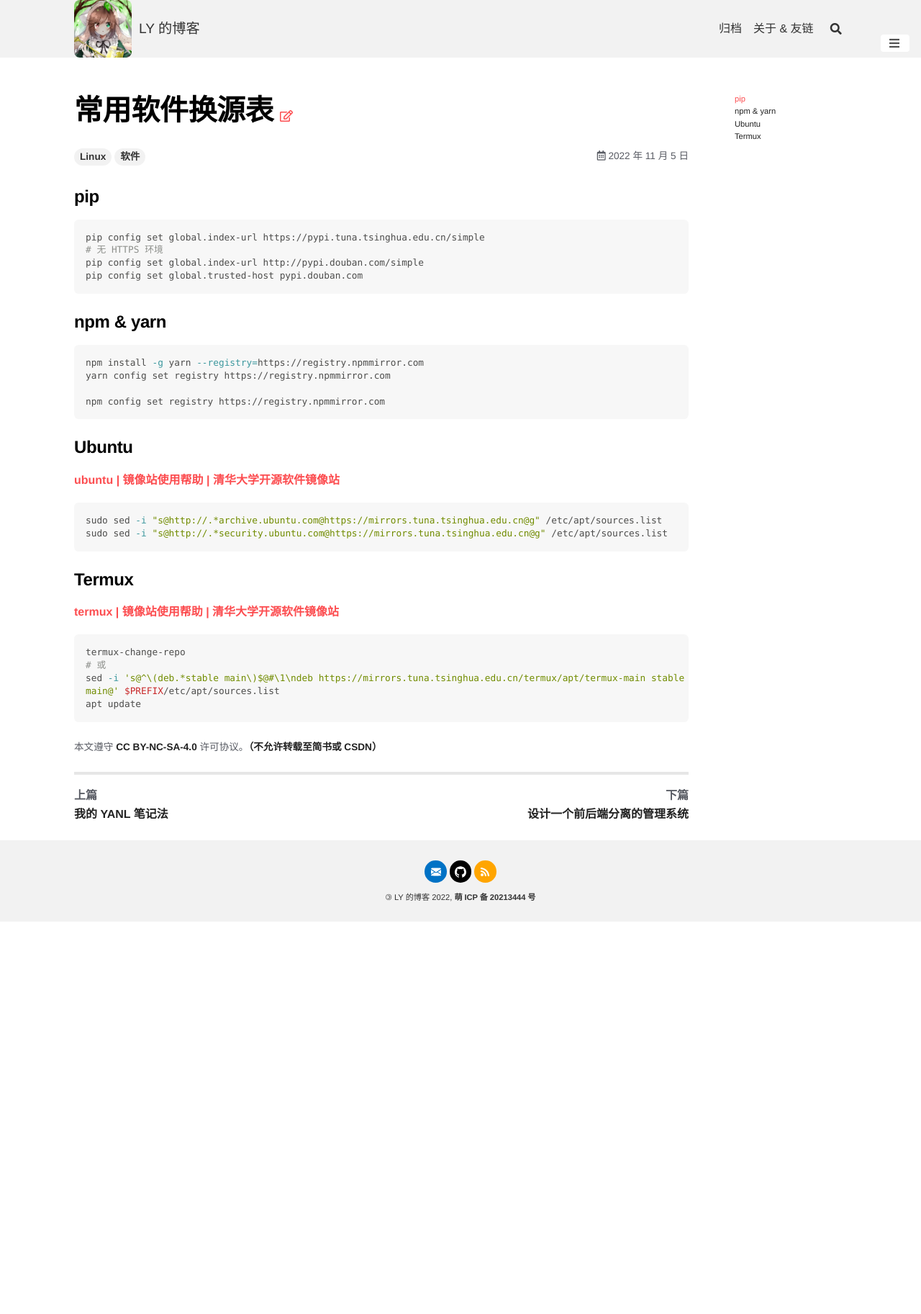
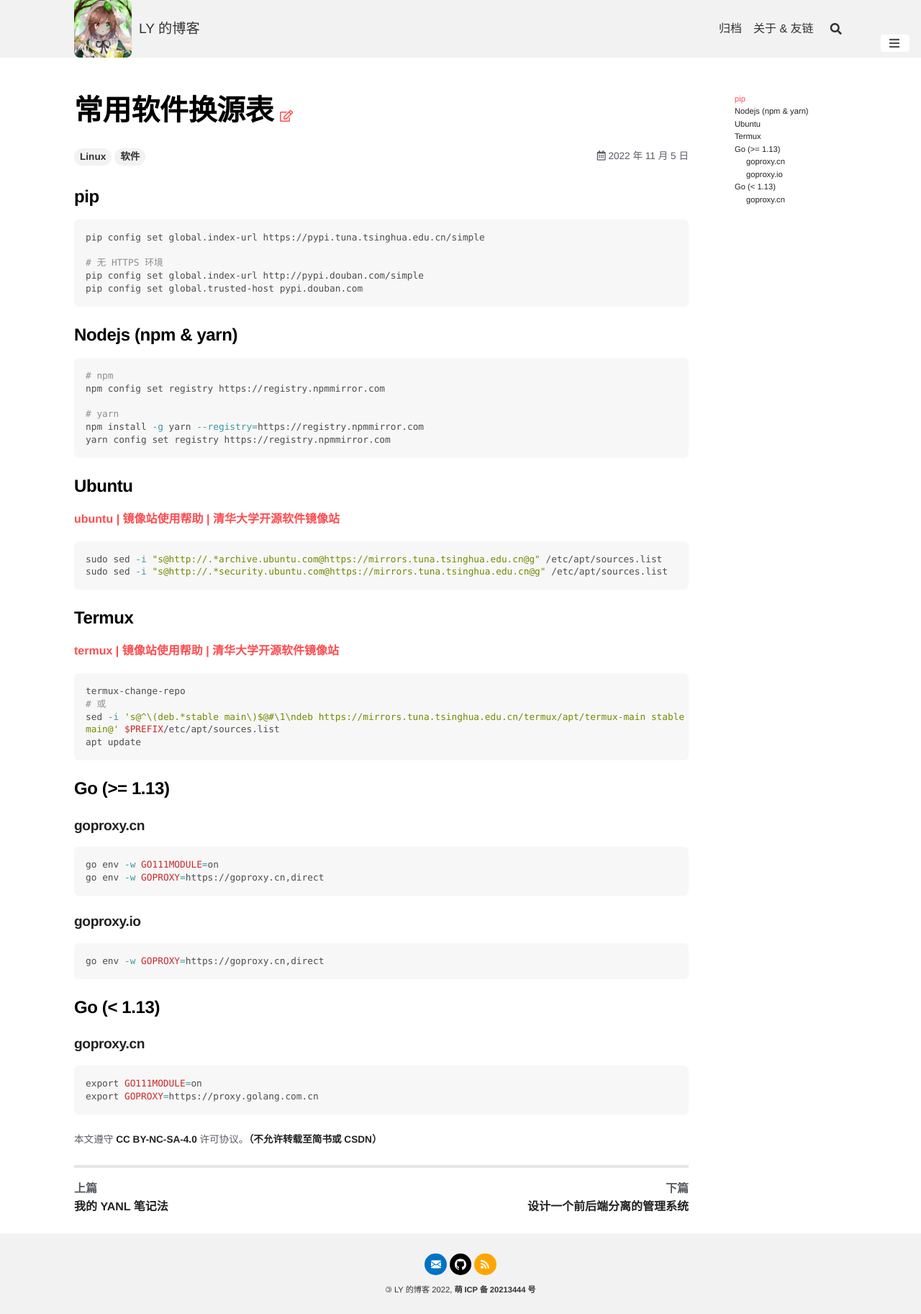
Before and after one commit to Young-Lord/Young-Lord.github.io, a Jekyll site: the page built from _posts/2022-11-05-常用软件换源表.md, in a window 1280 px wide. Shown: the whole page at 72% size. Built offline with Jekyll 4.4.1, drawn with Linux system fonts in a browser that asks for light colours; nearby versions of some CDN libraries; comment, search, counter and statistics services are not loaded.

Commit message:
更新博文：常用软件换源表：添加 Go

````diff
--- a/_posts/2022-11-05-常用软件换源表.md
+++ b/_posts/2022-11-05-常用软件换源表.md
@@ -1,25 +1,28 @@
 ---
 tags: [Linux, 软件]
 title: 常用软件换源表
-last_modified_at: 2023-3-4
+last_modified_at: 2023-8-30
 ---
 
 ### pip
 
 ```shell
 pip config set global.index-url https://pypi.tuna.tsinghua.edu.cn/simple
+
 # 无 HTTPS 环境
 pip config set global.index-url http://pypi.douban.com/simple
 pip config set global.trusted-host pypi.douban.com
 ```
 
-### npm & yarn
+### Nodejs (npm & yarn)
 
 ```shell
+# npm
+npm config set registry https://registry.npmmirror.com
+
+# yarn
 npm install -g yarn --registry=https://registry.npmmirror.com
 yarn config set registry https://registry.npmmirror.com
-
-npm config set registry https://registry.npmmirror.com
 ```
 
 ### Ubuntu
@@ -41,3 +44,27 @@
 sed -i 's@^\(deb.*stable main\)$@#\1\ndeb https://mirrors.tuna.tsinghua.edu.cn/termux/apt/termux-main stable main@' $PREFIX/etc/apt/sources.list
 apt update
 ```
+
+### Go (>= 1.13)
+
+#### goproxy.cn
+
+```shell
+go env -w GO111MODULE=on
+go env -w GOPROXY=https://goproxy.cn,direct
+```
+
+#### goproxy.io
+
+```shell
+go env -w GOPROXY=https://goproxy.cn,direct
+```
+
+### Go (< 1.13)
+
+#### goproxy.cn
+
+```shell
+export GO111MODULE=on
+export GOPROXY=https://proxy.golang.com.cn
+```
````
